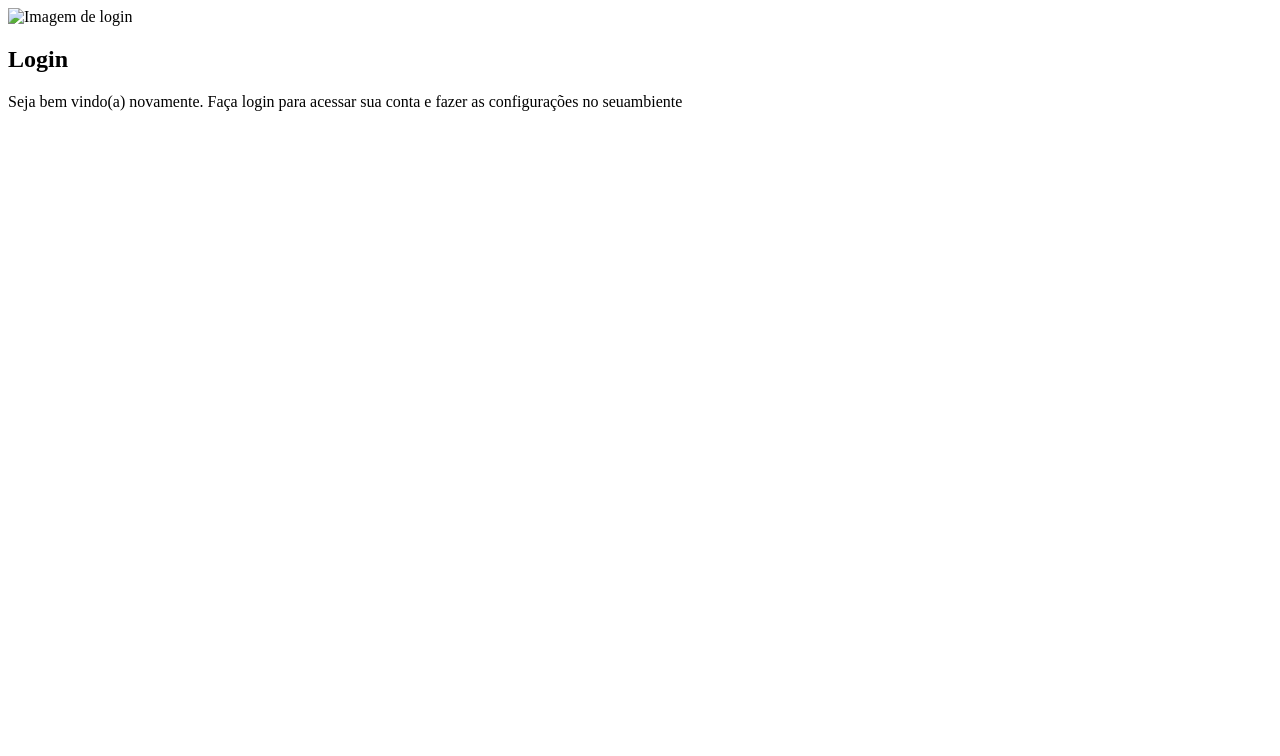
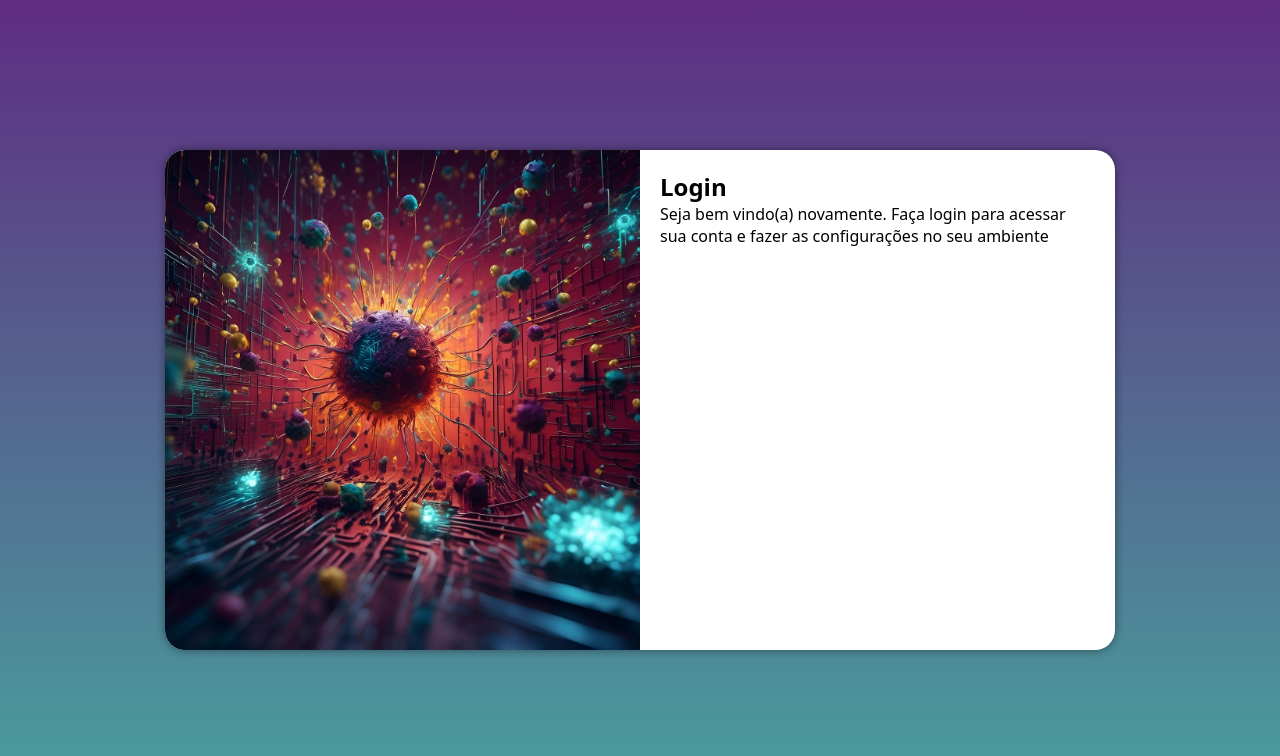
Before and after one commit to MatheusClaubert/projeto-login, a plain HTML site: page index.html in a window 1280 px wide. Drawn offline with Linux system fonts and the light colour scheme.

Commit message:
feat: aplica estilos iniciais e adiciona suporte responsivo

```diff
--- /dev/null
+++ b/estilos/media-query.css
@@ -0,0 +1,75 @@
+@charset "UTF-8";
+
+/*
+Typical Device Breakpoints
+
+Pequenas telas: até 600px
+Celular: 600px a 768px
+Tablet: 768px a 992px
+Desktop: 992px a 1200px
+Grande Desktop: 1200px a 1800px
+
+ */
+@media screen and (min-width: 768px) and (max-width: 992px) {
+    body {
+        background-image: linear-gradient(to top, #49a09d, #5f2c82);
+    }
+
+    section#login {
+        width: 80vw;
+
+    }
+
+    section#login>div#imagem {
+        float: left;
+        width: 30%;
+        height: 100%;
+    }
+
+    section#login>div#formulario {
+        float: right;
+        width: 70%;
+    }
+}
+
+@media screen and (min-width: 992px) and (max-width: 1200px) {
+    section#login {
+        width: 60vw;
+
+    }
+
+    section#login>div#imagem {
+        float: left;
+        width: 40%;
+        height: 100%;
+    }
+
+    section#login>div#formulario {
+        float: right;
+        width: 60%;
+    }
+
+}
+
+@media screen and (min-width: 992px) {
+    body {
+        background-image: linear-gradient(to top, #49a09d, #5f2c82);
+    }
+
+    section#login {
+        width: 950px;
+
+    }
+
+    section#login>div#imagem {
+        float: left;
+        width: 50%;
+        height: 100%;
+    }
+
+    section#login>div#formulario {
+        float: right;
+        width: 50%;
+    }
+
+}
--- a/estilos/style.css
+++ b/estilos/style.css
@@ -1,7 +1,57 @@
 @charset "UTF-8";
+
 /*Paleta de cores
 
     verde: #49a09d
     lilas: #5f2c82
 
 */
+* {
+    font-family: system-ui, -apple-system, BlinkMacSystemFont, 'Segoe UI', Roboto, Oxygen, Ubuntu, Cantarell, 'Open Sans', 'Helvetica Neue', sans-serif;
+    margin: 0px;
+    padding: 0px;
+    box-sizing: border-box;
+}
+
+body,
+html {
+    background-color: #5f2c82;
+    height: 100vh;
+    width: 100vw;
+}
+
+main {
+    position: relative;
+    height: 100vh;
+    width: 100vw;
+
+}
+
+section#login {
+    position: absolute;
+    top: 50%;
+    left: 50%;
+    transform: translate(-50%, -50%);
+    overflow: hidden;
+    background-color: white;
+    width: 250px;
+    height: 500px;
+    border-radius: 20px;
+    box-shadow: 0px 0px 10px rgba(0, 0, 0, 0.450);
+    transition: width .3s, height .3s;
+    transition-timing-function: ease;
+}
+
+section#login>div#imagem {
+    display: block;
+    background-image: url('../imagens/background.jpg');
+    background-size: cover;
+    background-position: center;
+    height: 200px;
+
+}
+
+section#login>div#formulario {
+    display: block;
+    padding: 20px;
+}
--- a/index.html
+++ b/index.html
@@ -6,6 +6,7 @@
     <meta name="viewport" content="width=device-width, initial-scale=1.0">
     <title>Login</title>
     <link rel="stylesheet" href="estilos/style.css">
+    <link rel="stylesheet" href="estilos/media-query.css">
 </head>
 
 <body>
@@ -13,12 +14,12 @@
     <main>
         <section id="login">
             <div id="imagem">
-                <img src="imagens/login.jpg" alt="Imagem de login">
+                <!-- <img src="imagens/background.jpg" width="514px" alt="Imagem de login"> -->
             </div>
             <div id="formulario">
                 <h1>Login</h1>
                 <p>Seja bem vindo(a) novamente. Faça login para acessar sua conta e fazer as configurações no
-                    seuambiente</p>
+                    seu ambiente</p>
                 <form action="login.js" method="post">
 
                 </form>
```
